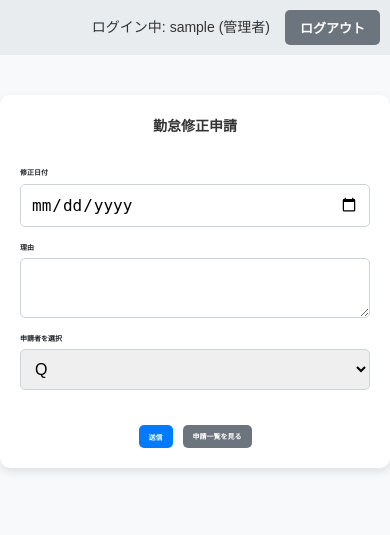
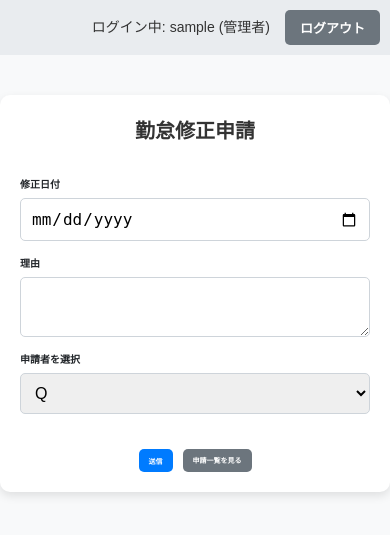
Before and after one commit to JoJohnnn/-, a Flask app: page / in a window 390 px wide. Shown: the top 535 px of the page. Run offline with Flask 3, Linux system fonts and the light colour scheme; the visitor is signed in with stand-in values (Sample User, id 1).

Commit message:
1/24update

```diff
--- a/static/styles.css
+++ b/static/styles.css
@@ -260,7 +260,7 @@ table tbody tr:hover {
 /* === レスポンシブ対応 === */
 @media screen and (max-width: 768px) {
     body {
-        font-size: 7px; /* 全体の文字サイズを少し小さく */
+        font-size: 10px; /* 全体の文字サイズを少し小さく */
     }
 
     .container {
```
Also changed, not shown: 1 other file.
